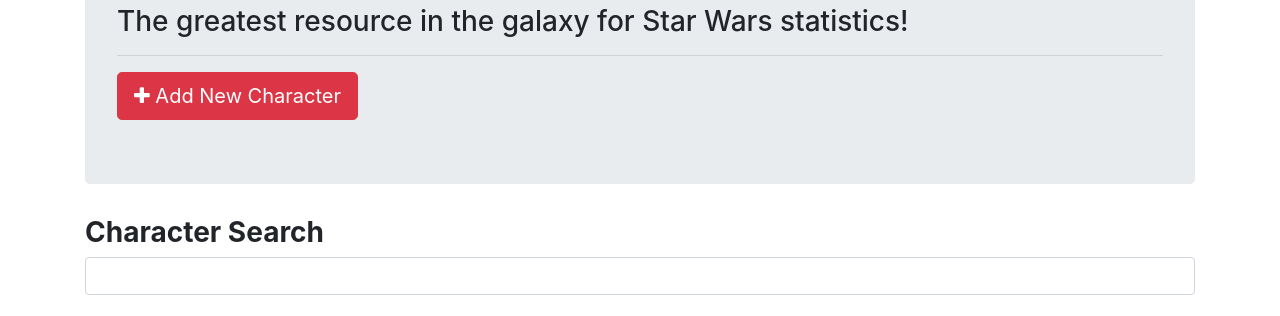
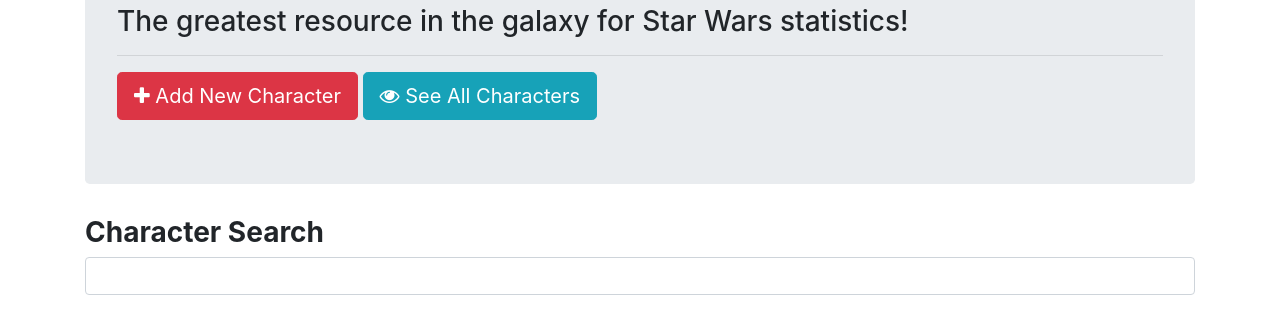
Before and after one commit to crussell84/starwarsactivity, a website: page view.html in a window 1280 px wide. Shown: the part 115-431 px from the top of the page. Drawn offline with nearby package versions, Linux system fonts and the light colour scheme.

Commit message:
add button to main page

```diff
--- a/view.html
+++ b/view.html
@@ -18,6 +18,7 @@
       <h3>The greatest resource in the galaxy for Star Wars statistics!</h3>
       <hr>
       <a href="/add"><button class="btn btn-danger btn-lg"><span class="fa fa-plus"></span> Add New Character</button></a>
+      <a href="/viewall"><button class="btn btn-info btn-lg"><span class="fa fa-eye"></span> See All Characters</button></a>
     </div>
     <div class="row">
 
```
